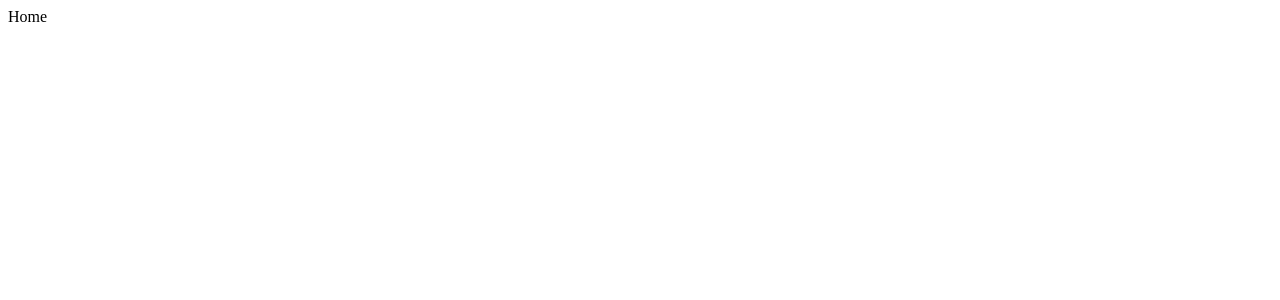
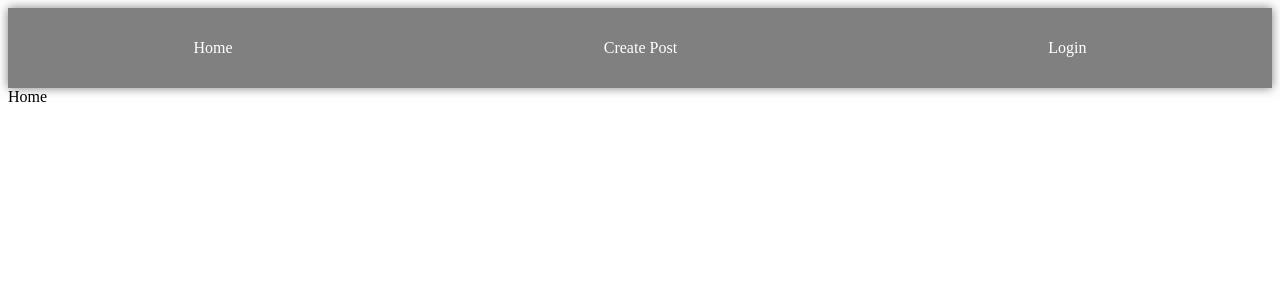
Before and after one commit to benetesla/Blog_With_ReactJS, a React (Create React App) app: page / in a window 1280 px wide. Shown: the top 300 px of the page. Built offline with nearby package versions, Linux system fonts and the light colour scheme.

Commit message:
Add navbar

```diff
--- a/src/App.js
+++ b/src/App.js
@@ -5,6 +5,11 @@ import CreatPost from './pages/CreatePost';
 import Login from './pages/Login';
 function App() {
   return <Router>
+    < nav style={styles.nav}>
+      <Link style={styles.link} to="/">Home</Link>
+      <Link style={styles.link} to="/create">Create Post</Link>
+      <Link style={styles.link} to="/login">Login</Link>
+    </nav>
     <Routes>
       <Route path="/" element={<Home />} />
       <Route path="/create" element={<CreatPost />} />
@@ -13,4 +18,20 @@ function App() {
   </Router>
 }
 
+const styles = {
+  nav: {
+    display: 'flex',
+    justifyContent: 'space-around',
+    alignItems: 'center',
+    height: '10vh',
+    width: '100%',
+    background: 'gray',
+    color: 'white',
+    boxShadow: '0 0 10px 0 rgba(0,0,0,0.5)',
+  },
+  link: {
+    textDecoration: 'none',
+    color: 'white',
+  },
+};
 export default App;
```
